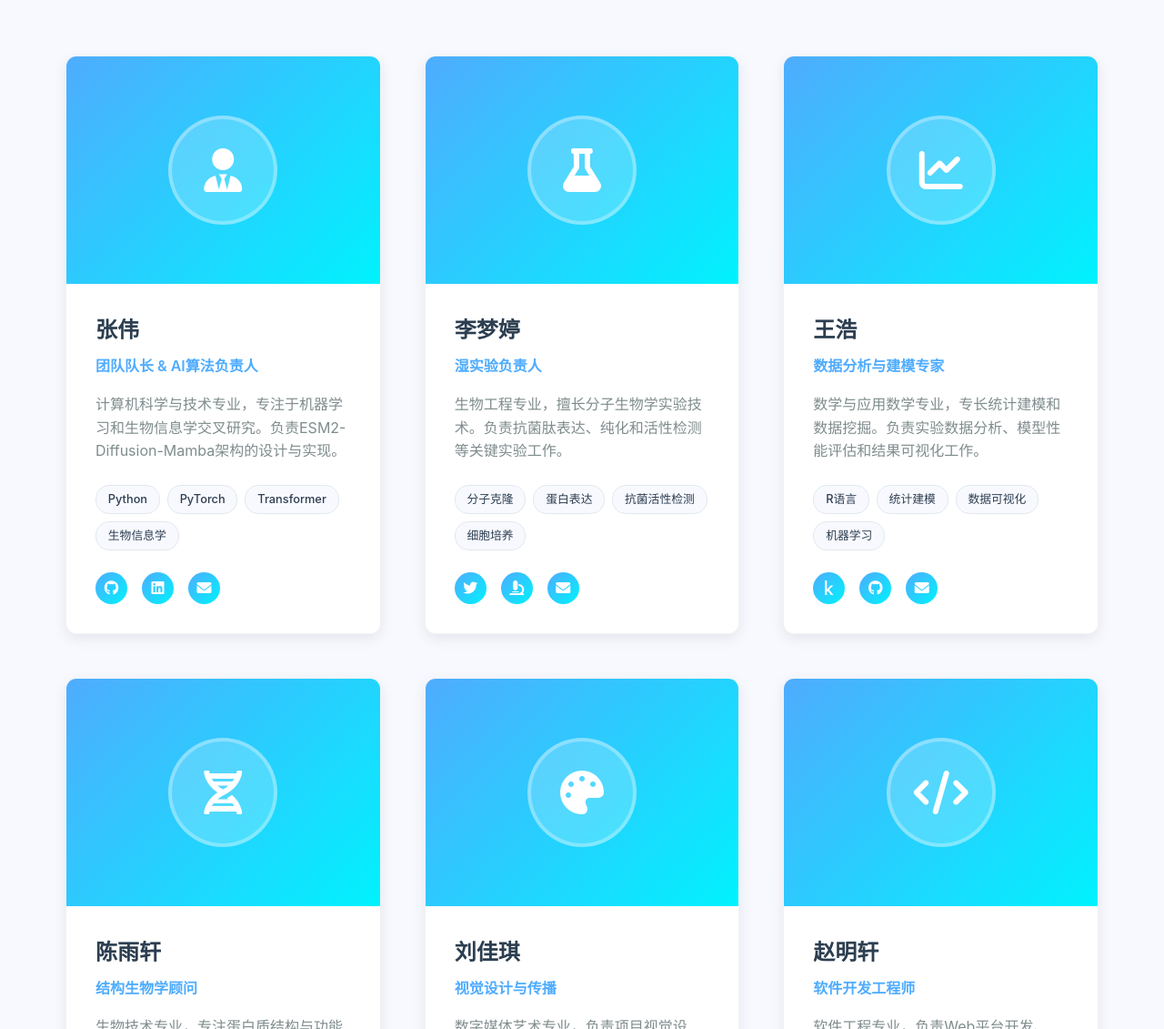
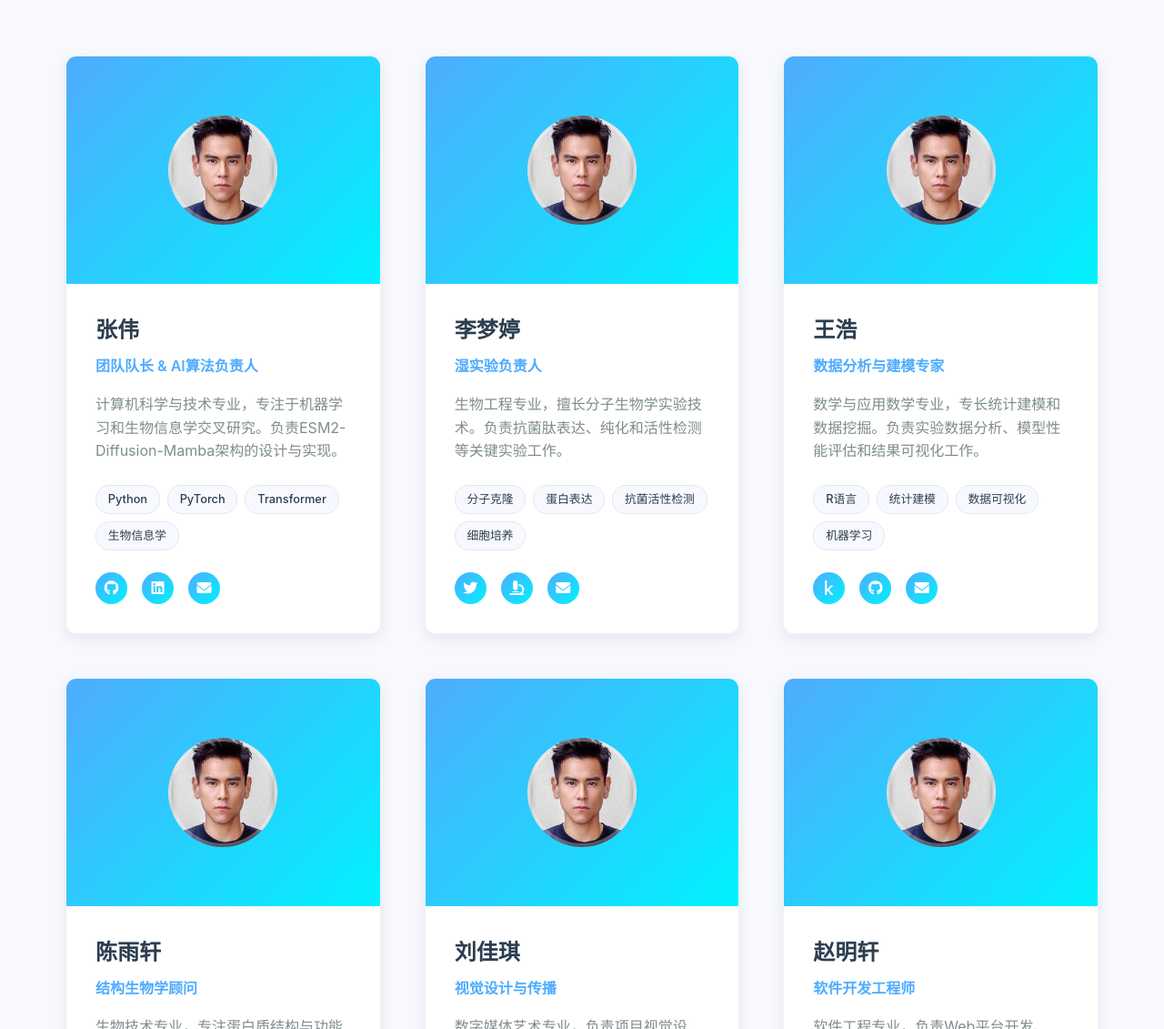
Before and after one commit to unumbrela/iGEM-Jiangnan-China-Drylab, a plain HTML site: page pages/team.html in a window 1280 px wide. Shown: the part 900-2031 px from the top of the page at 91% size. Drawn offline with nearby package versions, Linux system fonts and the light colour scheme.

Commit message:
🎉 Complete website: Add team and impact pages with rich animations

```diff
--- a/pages/team.html
+++ b/pages/team.html
@@ -888,8 +888,7 @@
             <div class="members-grid">
                 <div class="member-card" data-aos="fade-up" data-aos-delay="100">
                     <div class="member-image">
-                        <div class="member-avatar">
-                            <i class="fas fa-user-tie"></i>
+                        <div class="member-avatar" style="background-image: url('../images/team/pyy0.jpg'); background-size: cover; background-position: center;">
                             </div>
                     </div>
                     <div class="member-info">
@@ -914,8 +913,7 @@
 
                 <div class="member-card" data-aos="fade-up" data-aos-delay="200">
                     <div class="member-image">
-                        <div class="member-avatar">
-                            <i class="fas fa-flask"></i>
+                        <div class="member-avatar" style="background-image: url('../images/team/pyy1.jpg'); background-size: cover; background-position: center;">
                             </div>
                     </div>
                     <div class="member-info">
@@ -940,8 +938,7 @@
 
                 <div class="member-card" data-aos="fade-up" data-aos-delay="300">
                     <div class="member-image">
-                        <div class="member-avatar">
-                            <i class="fas fa-chart-line"></i>
+                        <div class="member-avatar" style="background-image: url('../images/team/pyy1.jpg'); background-size: cover; background-position: center;">
                             </div>
                     </div>
                     <div class="member-info">
@@ -966,8 +963,7 @@
 
                 <div class="member-card" data-aos="fade-up" data-aos-delay="400">
                     <div class="member-image">
-                        <div class="member-avatar">
-                            <i class="fas fa-dna"></i>
+                        <div class="member-avatar" style="background-image: url('../images/team/pyy1.jpg'); background-size: cover; background-position: center;">
                             </div>
                     </div>
                     <div class="member-info">
@@ -992,8 +988,7 @@
 
                 <div class="member-card" data-aos="fade-up" data-aos-delay="500">
                     <div class="member-image">
-                        <div class="member-avatar">
-                            <i class="fas fa-palette"></i>
+                        <div class="member-avatar" style="background-image: url('../images/team/pyy1.jpg'); background-size: cover; background-position: center;">
                             </div>
                     </div>
                     <div class="member-info">
@@ -1018,8 +1013,7 @@
 
                 <div class="member-card" data-aos="fade-up" data-aos-delay="600">
                     <div class="member-image">
-                        <div class="member-avatar">
-                            <i class="fas fa-code"></i>
+                        <div class="member-avatar" style="background-image: url('../images/team/pyy1.jpg'); background-size: cover; background-position: center;">
                             </div>
                     </div>
                     <div class="member-info">
```
Also changed, not shown: pages/results.html (+3 -3 lines), images/team/pyy0.jpg (added), images/team/pyy1.jpg (added), images/team/pyy2.jpg (added), images/team/pyy3.jpg (added), 1 other file. Lines whose indentation alone changed are shown as unchanged.
